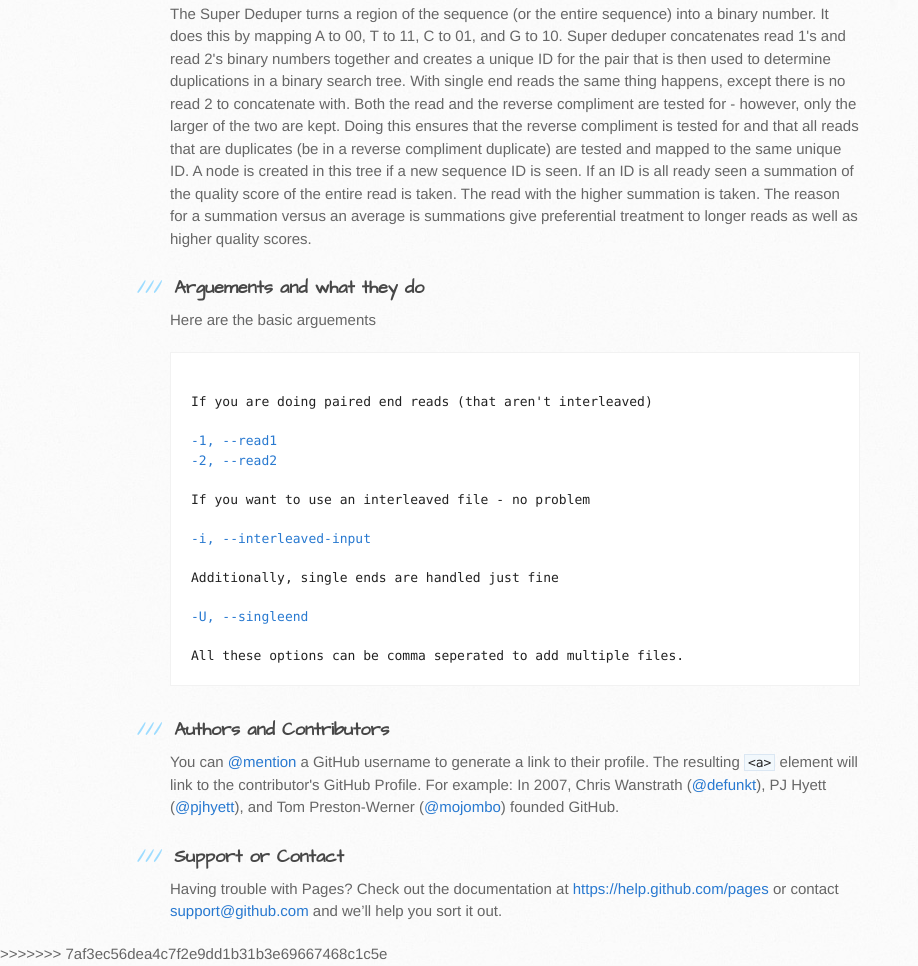
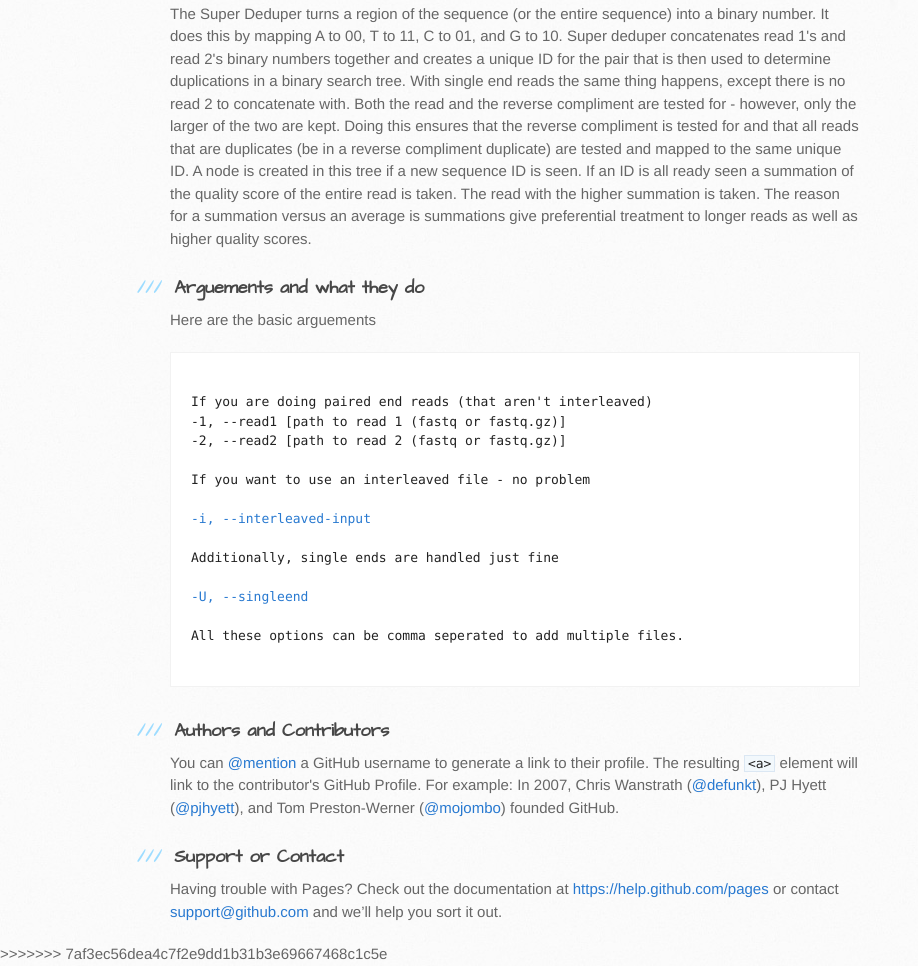
Before and after one commit to dstreett/Super-Deduper, a plain HTML site: page index.html in a window 1280 px wide. Shown: the part 760-1726 px from the top of the page, without its empty margins (0-918 px from the left). Drawn offline with Linux system fonts and the light colour scheme.

Commit message:
Fixed formatting

```diff
--- a/index.html
+++ b/index.html
@@ -67,10 +67,10 @@ Here are the basic arguements
 
 <pre>
 
-If you are doing paired end reads (that aren't interleaved)
+<p>If you are doing paired end reads (that aren't interleaved)</p?
 <code>
--1, --read1 <path to read 1 (fastq or fastq.gz)>
--2, --read2 <path to read 2 (fastq or fastq.gz)>
+-1, --read1 [path to read 1 (fastq or fastq.gz)]
+-2, --read2 [path to read 2 (fastq or fastq.gz)]
 </code>
 If you want to use an interleaved file - no problem
 <code>
```
